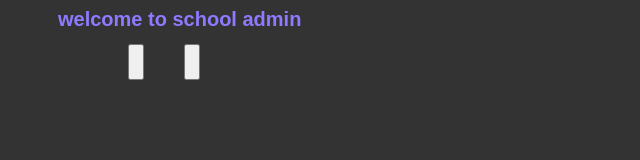
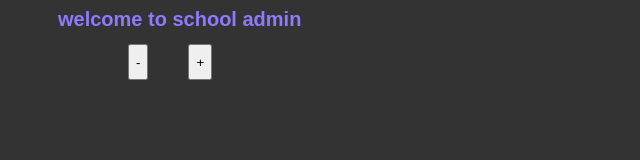
Before and after one commit to soesam/test-school-admin, a website: page public/index.html in a window 1280 px wide. Shown: the full height of the page, 0-640 px from the left. Drawn offline with Linux system fonts and the light colour scheme; some packages are replaced by stand-ins of ours; no server answers.

Commit message:
Error fixing

```diff
--- a/public/index.html
+++ b/public/index.html
@@ -27,9 +27,9 @@
         <ul class="name"></ul>
         <ul class="sname"></ul>
         <ul class="email"></ul>
-        <button onClick= pointUp("-")></button>
+        <button onClick= pointUp("-")>-</button>
         <ul class="gpoints"></ul>
-        <button onClick= pointUp("+")></button>
+        <button onClick= pointUp("+")>+</button>
     </div>
     <!-- our script -->
     <script>
```
